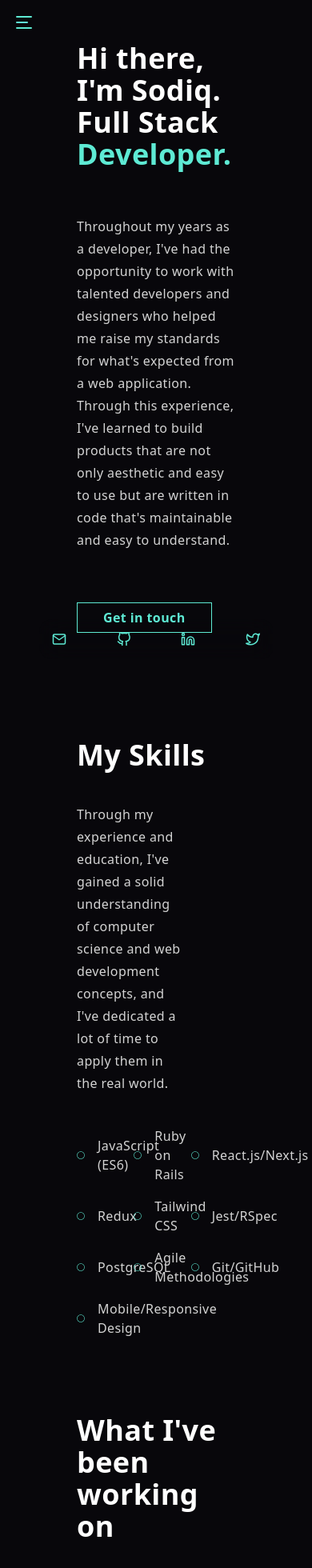
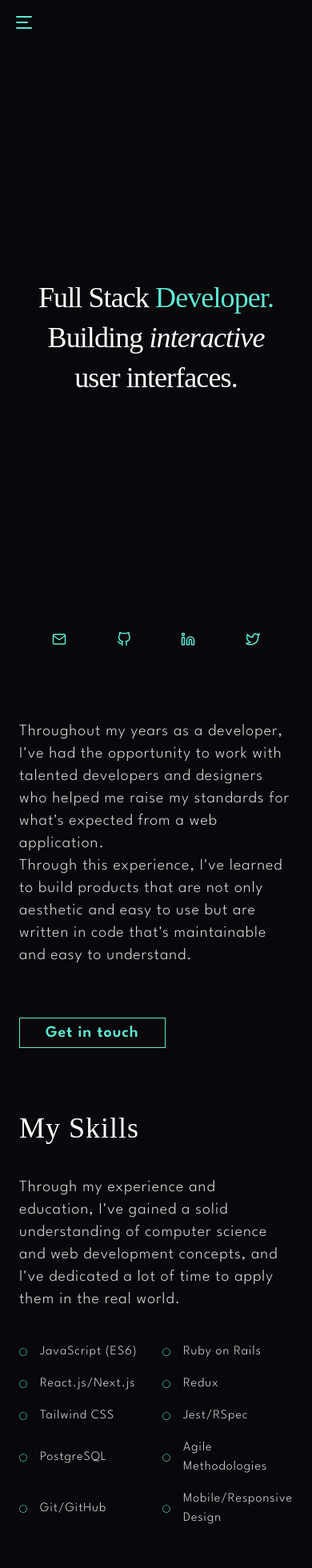
Before and after one commit to deyemiobaa/sa-portfolio, a React (Vite) app: page / in a window 390 px wide. Shown: the top 1960 px of the page at 80% size. Built offline with nearby package versions, Linux system fonts and the light colour scheme.

Commit message:
change app layout

```diff
--- a/src/App.js
+++ b/src/App.js
@@ -19,19 +19,18 @@ export default function App() {
 
   useEffect(() => {
     AOS.init({
-      duration: 750,
+      duration: 650,
       easing: 'ease-in-out',
       offset: 100,
-      mirror: true,
       anchorPlacement: 'top-bottom',
       once: false
     });
   }, [])
 
   return (
-    <div className="w-full min-h-screen bg-[#08070b] relative grid font-lato text-[#d4d4d4] text-base md:text-lg">
+    <div className="w-full min-h-screen bg-[#08070b] relative grid font-league text-[#d4d4d4] text-xl font-light">
       <MobileNav />
-      <main className="px-24 leading-7 tracking-wide lg:leading-10">
+      <main className="px-6 leading-7 tracking-wider md:px-24 lg:leading-10">
         <Routes>
           <Route path="/" element={<Welcome />} />
           <Route path="/contact" element={<Contact />} />
--- a/src/components/form.js
+++ b/src/components/form.js
@@ -7,7 +7,7 @@ export default function Form() {
     return <p className="mt-10 font-bold">Thanks for your message! I'll get back to you within 24 hours.</p>;
   }
   return (
-    <div className="relative flex flex-col justify-center w-full my-16 lg:my-0 lg:h-screen" data-aos="zoom-in-up">
+    <div className="relative flex flex-col justify-center w-full h-screen my-16 lg:my-0" data-aos="zoom-in-up">
       <p className="mb-6 text-white">Send me a message and I'll get back to you within 24 hours</p>
       <form onSubmit={handleSubmit} className="md:w-3/5">
         <label className="block ">
@@ -39,7 +39,7 @@ export default function Form() {
         </label>
         <button type="submit" disabled={state.submitting} className="border px-8 mt-6 py-1 border-teal-300 bg-transparent hover:bg-teal-300 hover:border ease-in-out duration-700 transition-colors text-teal-300 hover:text-black font-bold w-max sticky z-[11]">Send message</button>
       </form>
-      <div className="text-big absolute z-1 -right-10 bottom-64 opacity-[0.15] text-[#616971] font-black font-lato hidden lg:block">
+      <div className="text-big absolute z-1 -right-10 bottom-64 opacity-[0.15] text-[#616971] hidden lg:block font-spectral">
         @
       </div>
     </div>
--- a/src/components/mobile-nav/menu-item.js
+++ b/src/components/mobile-nav/menu-item.js
@@ -1,18 +1,15 @@
 import React from "react";
-import { NavLink } from "react-router-dom";
 
-
-export default function MenuItem({ link, handleClickProp }) {
+export default function MenuItem({ pathName, path, handleClickProp }) {
 
   return (
-    <NavLink
-      to={`${link === 'Home' ? '/' : link.toLowerCase()}`}
-      className="mobile-nav__item text-neutral-900 font-bold py-2 mb-2 tracking-wide text-lg"
-      key={link}
+    <a
+      href={path}
+      className="py-2 mb-2 text-lg font-bold mobile-nav__item text-neutral-900"
       onClick={handleClickProp}
       style={{ color: 'black', border: 'none' }}
     >
-      {link}
-    </NavLink>
+      {pathName}
+    </a>
   )
 }
--- a/src/components/mobile-nav/navigation.js
+++ b/src/components/mobile-nav/navigation.js
@@ -3,7 +3,7 @@ import MenuItem from "./menu-item";
 
 
 export default function Navigation({ handleClickProp, style, itemStyle }) {
-  const links = ['Home', 'About', 'Projects', 'Contact'];
+  const links = [['Home', '/'], ['About', '/#skills'], ['Projects', '/#what-im-working-on'], ['Contact', '/contact']];
   return (
     <div
       className="mobile-nav__items flex items-center justify-center bg-slate-100 h-full transition-all ease-in-out duration-[600ms]"
@@ -12,7 +12,7 @@ export default function Navigation({ handleClickProp, style, itemStyle }) {
       <menu className="flex flex-col justify-center items-center transition-opacity ease-in-out delay-[550ms]"
         style={itemStyle}
       >
-        {links.map((link) => <MenuItem link={link} handleClickProp={handleClickProp} key={link} />)}
+        {links.map((link) => <MenuItem path={link[1]} pathName={link[0]} handleClickProp={handleClickProp} key={link[0]} />)}
       </menu>
     </div>
   )
--- a/src/components/project.js
+++ b/src/components/project.js
@@ -2,14 +2,14 @@ import React from "react";
 
 export default function Project({ title, description, image, link }) {
   return (
-    <div className="flex flex-col max-w-sm shadow-lg" data-aos="fade-up">
+    <div className="flex flex-col max-w-sm shadow-lg" data-aos="fade-up" data-aos-delay="100">
       <img className="object-cover h-auto" src={image} alt={title} />
       <div>
-        <h3 className="py-2 my-4 text-2xl font-medium text-white">{title}</h3>
-        <div className="py-2 text-base">
+        <h3 className="py-2 my-4 text-3xl font-light text-white font-spectral">{title}</h3>
+        <div className="py-2">
           {description}
         </div>
-        <a href={link} target="_blank" rel="noopener noreferrer" className="text-sm font-semibold text-white hover:text-teal-300 animate-pulse hover:animate-none">
+        <a href={link} target="_blank" rel="noopener noreferrer" className="text-base font-semibold text-white md:hover:text-teal-300 md:hover:animate-none">
           VIEW PROJECT &gt;
         </a>
       </div>
--- a/src/pages/welcome.js
+++ b/src/pages/welcome.js
@@ -7,22 +7,27 @@ import { Link } from "react-router-dom";
 export default function Welcome() {
 
   return (
-    <div className="static z-10 mx-auto mb-10">
-      <section className="flex flex-col justify-center h-screen" aria-label="intro">
-        <h1 className="mb-4 text-4xl font-bold text-white md:text-8xl">Hi there, I'm Sodiq.<br />Full Stack <span className="text-teal-300">Developer.</span></h1>
+    <div className="mx-auto mb-10 home">
+
+      <section id="intro" className="flex flex-col justify-center" aria-label="intro">
+        <h1 className="flex flex-col justify-center h-screen max-w-5xl mx-auto mb-4 text-4xl leading-[50px] tracking-tight text-center text-white font-extralight md:text-8xl font-spectral">
+          <span className="font-light">Full Stack <span className="text-teal-300">Developer.</span></span>
+          <span>Building <span className="italic">interactive</span> <br/>user interfaces.</span>
+        </h1>
         <div className="gap-10 my-10 md:flex">
           <p>Throughout my years as a developer, I've had the opportunity to work with talented developers and designers who helped me raise my standards for what's expected from a web application.</p>
           <p>Through this experience, I've learned to build products that are not only aesthetic and easy to use but are written in code that's maintainable and easy to understand.</p>
         </div>
         <Link to="/contact" className="border px-8 mt-6 py-1 border-teal-300 bg-transparent hover:bg-teal-300 hover:border ease-in-out duration-700 transition-colors text-teal-300 hover:text-black font-bold w-max sticky z-[11]">Get in touch</Link>
       </section>
-      <section data-aos="fade-right" aria-label="my tech skills" className="my-20">
-        <h2 className="text-4xl font-bold text-white md:text-5xl">My Skills</h2>
-        <p className="w-2/3 py-10">Through my experience and education, I've gained a solid understanding of computer science and web development concepts, and I've dedicated a lot of time to apply them in the real world.</p>
-        <ul className="grid grid-cols-3 gap-x-4 w-full text-[15px] list-[square] justify-between">
+
+      <section id="skills" data-aos="fade-right" aria-label="my tech skills" className="my-20">
+        <h2 className="text-4xl font-light text-white md:text-5xl font-spectral">My Skills</h2>
+        <p className="py-10 md:w-2/3">Through my experience and education, I've gained a solid understanding of computer science and web development concepts, and I've dedicated a lot of time to apply them in the real world.</p>
+        <ul className="grid md:grid-cols-3 grid-cols-2 gap-x-4 w-full text-base list-[square] justify-between">
           {techSkills.map(skill =>
-            <li key={skill.id} class="flex text-base mb-4 items-center">
-              <span class="rounded-full text-base text-teal-300 mr-4">
+            <li key={skill.id} class="flex mb-4 items-center">
+              <span className="mr-4 text-teal-300 rounded-full">
                 <svg width="10" height="10" viewBox="0 0 20 20" class="fill-current">
                   <path d="M10 19.625C4.6875 19.625 0.40625 15.3125 0.40625 10C0.40625 4.6875 4.6875 0.40625 10 0.40625C15.3125 0.40625 19.625 4.6875 19.625 10C19.625 15.3125 15.3125 19.625 10 19.625ZM10 1.5C5.3125 1.5 1.5 5.3125 1.5 10C1.5 14.6875 5.3125 18.5312 10 18.5312C14.6875 18.5312 18.5312 14.6875 18.5312 10C18.5312 5.3125 14.6875 1.5 10 1.5Z"></path>
                 </svg>
@@ -32,21 +37,25 @@ export default function Welcome() {
           )}
         </ul>
       </section>
-      <section data-aos="fade-right" aria-label="my values" className="my-20">
-        <h2 className="text-4xl font-bold text-white md:text-5xl">What I've been working on</h2>
-        <p className="w-2/3 py-10">I enjoy building projects. I get to gain new experiences with each project and also work on something interesting. Take a look at some of the projects I've dedicated my time to.</p>
+
+      <section id="what-im-working-on" data-aos="fade-right" aria-label="My projects" className="my-20">
+        <h2 className="text-4xl font-light text-white md:text-5xl font-spectral">What I've been working on</h2>
+        <p className="py-10 md:w-2/3">I enjoy building projects. I get to gain new experiences with each project and also work on something interesting. Take a look at some of the projects I've dedicated my time to.</p>
         <div id="projects-section" className="grid w-full grid-cols-1 gap-32 md:grid-cols-2 lg:mb-0">
           {projects.map(project =>
             <Project key={project.id} title={project.title} description={project.description} technologies={project.technologies} link={project.url} image={project.image} />
           )}
         </div>
       </section>
+
       <section aria-label="contact me" className="mt-10">
-        <h2 className="text-4xl font-bold text-white md:text-5xl">Let's build something together</h2>
-        <p className="w-2/3 py-10">Do you have a project idea you’d like me to jump on, questions you’d like me to answer, looking to make a new connection, or do you want to hire me?
+        <h2 className="text-4xl font-light text-white md:text-5xl font-spectral">Let's build something together</h2>
+        <p className="py-10 md:w-2/3">Feel free to reach out if you're looking for a developer, have a project idea you’d like me to work on, have a question, or looking to make a new connection.
         </p>
+        <a href="mailto:sodiqaderibigbe90@gmail.com" className="pb-2 font-semibold border-b border-teal-300">sodiqaderibigbe90@gmail.com</a>
         <Form />
       </section>
+
     </div>
   );
 }
```
